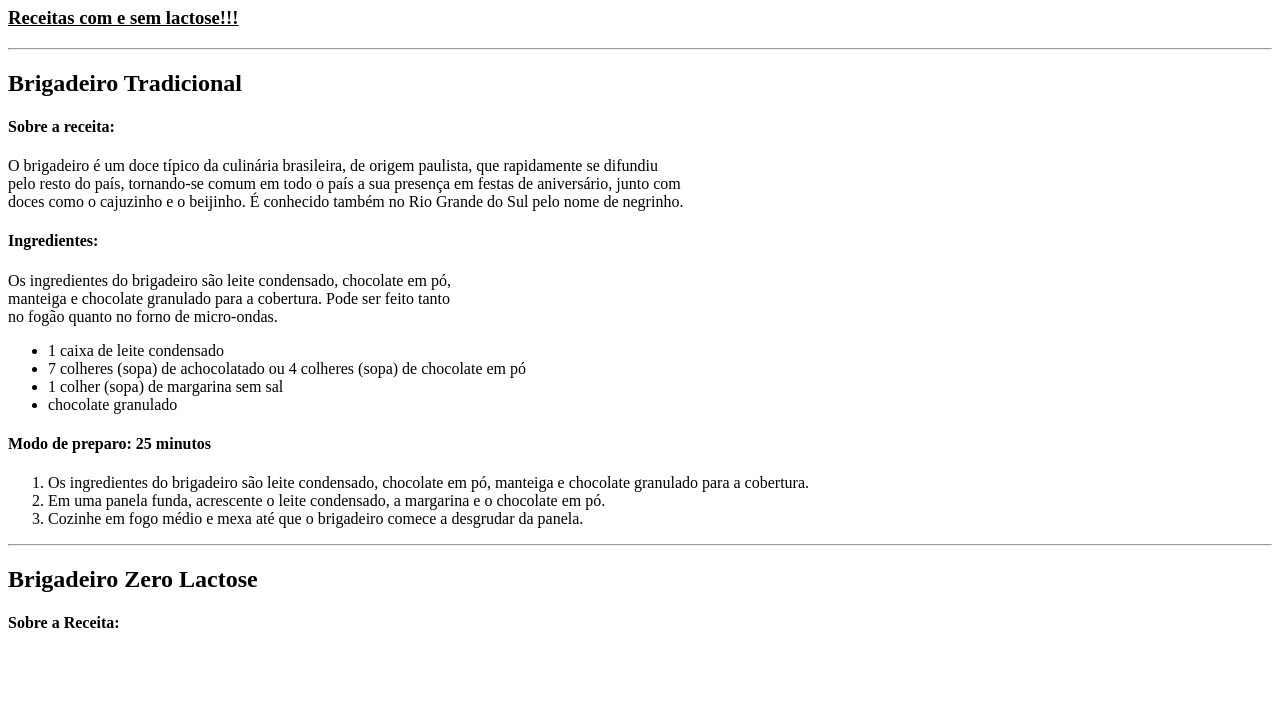
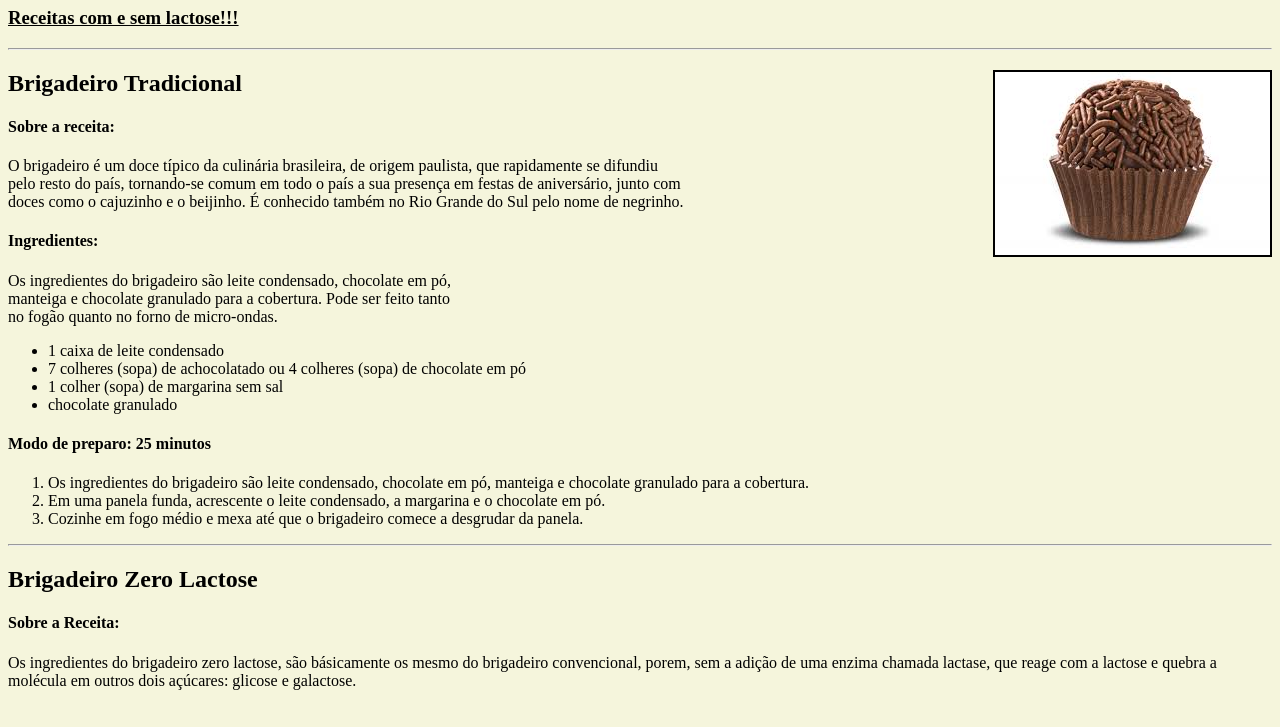
Before and after one commit to Henrique8000/web-mackenzie, a plain HTML site: page receita.html in a window 1280 px wide. Shown: the part 73-800 px from the top of the page. Drawn offline with Linux system fonts and the light colour scheme.

Commit message:
Update receita.html

```diff
--- a/receita.html
+++ b/receita.html
@@ -7,13 +7,24 @@
         <meta name="viewport" content="width=device-width, initial-scale=1.0">
         <title>Receita de Doces</title>
 
+        <style>
+            body{background-color: beige;
+            }
+            img{
+                display: block;
+                border: 2px solid black;
+            }
+        </style>
+
     </head>
 
     <body>
 
+
+
         <div>
 
-            <h1>Receitas de Doces</h1>
+            <h1>Receitas de Doces </h1>
             <h3><u>Receitas com e sem lactose!!!</u></h3>
             <hr>
 
@@ -21,7 +32,7 @@
 
         <div>
 
-            <h2>Brigadeiro Tradicional</h2>
+            <h2>Brigadeiro Tradicional <img src="images.jpg" alt="Imagem de Brigadeiro" style="float: right; width: 100; height:100"></h2>
             <h4>Sobre a receita:</h4>
 
             <p>
@@ -80,6 +91,12 @@
             <h2>Brigadeiro Zero Lactose</h2>
             <h4>Sobre a Receita:</h4>
 
+            <p>
+                Os ingredientes do brigadeiro zero lactose, são básicamente os mesmo do brigadeiro convencional, porem,
+                sem a adição de uma enzima chamada lactase, que reage com a lactose e quebra a molécula em outros dois
+                açúcares: glicose e galactose.
+            </p>
+
         </div>
 
     </body>
```
